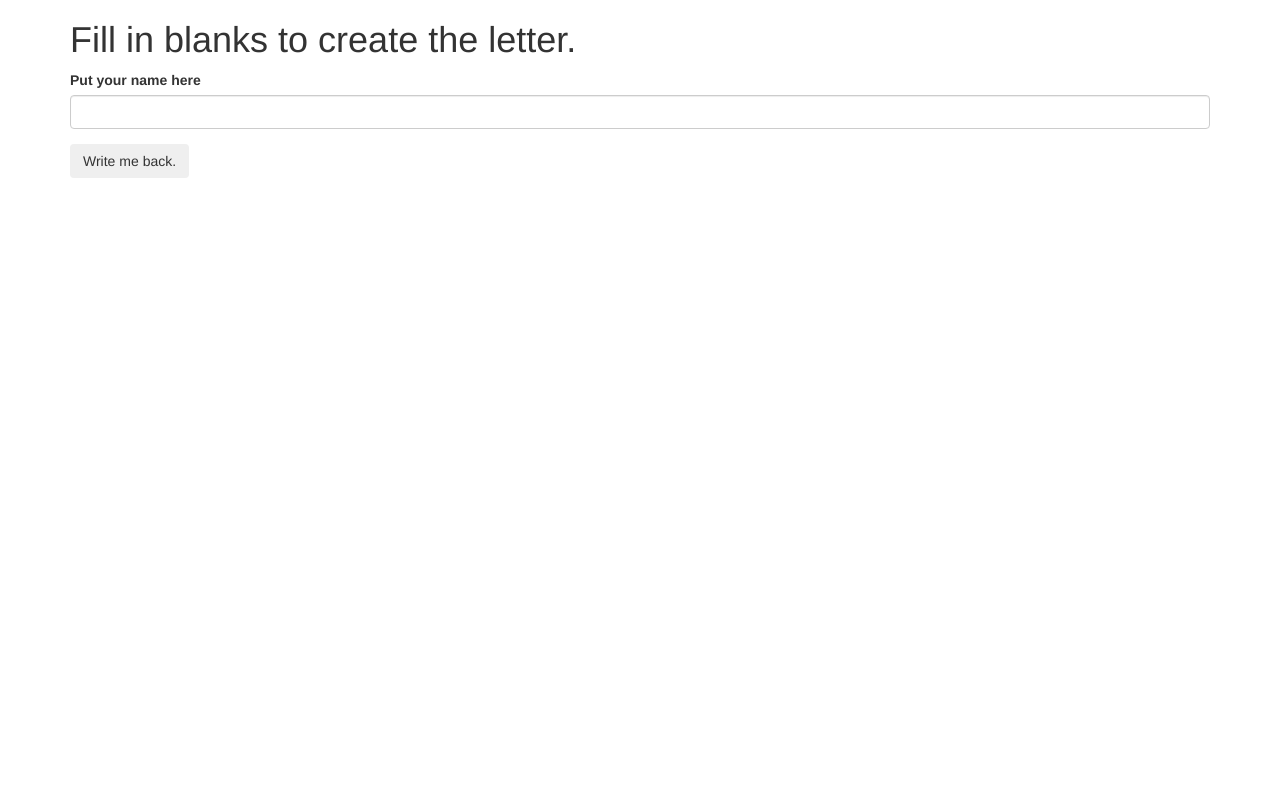
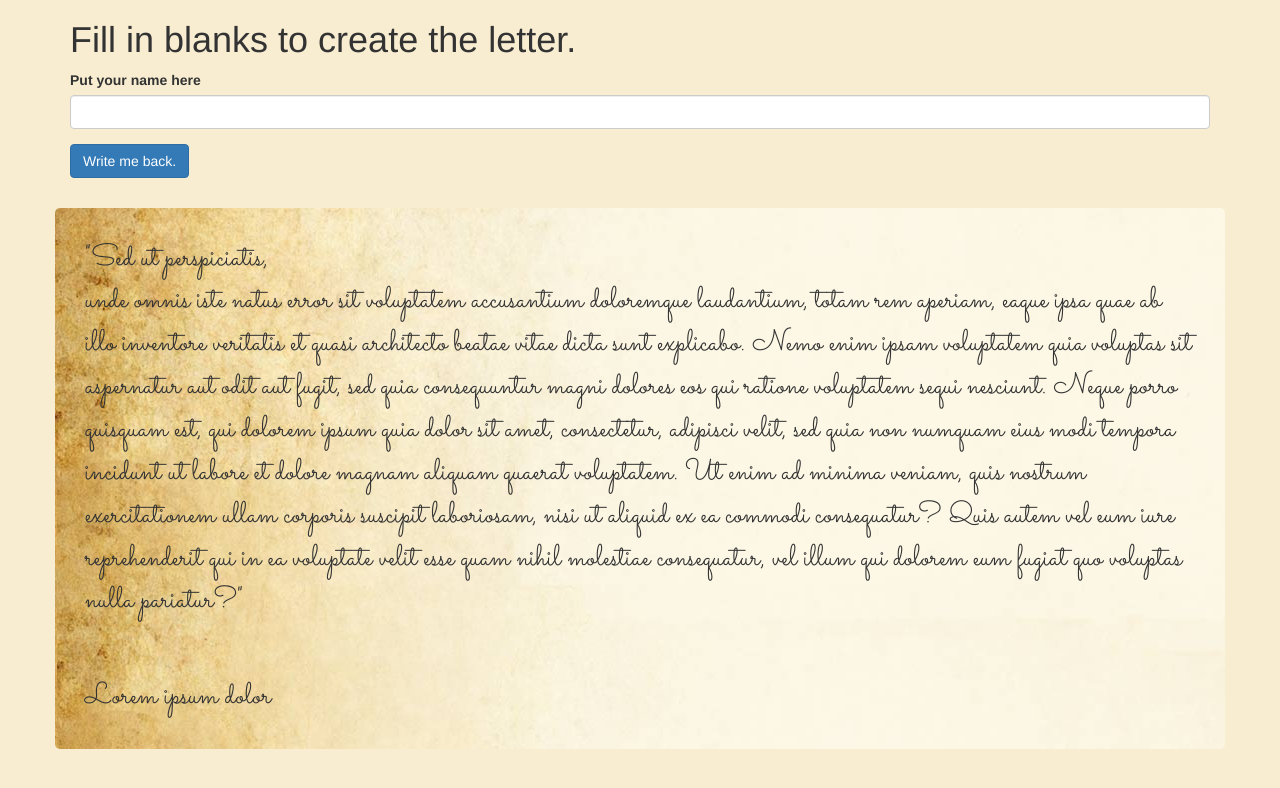
Before and after one commit to Fealios/day3week2, a plain HTML site: page madlibLetter/index.html in a window 1280 px wide. Drawn offline with nearby package versions, Linux system fonts and the light colour scheme.

Commit message:
more styling.

```diff
--- a/madlibLetter/css/styles.css
+++ b/madlibLetter/css/styles.css
@@ -1,3 +1,15 @@
+@import url('https://fonts.googleapis.com/css?family=Sacramento');
+
 #letter {
-  display:none;
+  /*display:none;*/
+  margin-top: 30px;
+  font-family: 'Sacramento', cursive;
+  font-size: 30px;
+  background-image: url("../images/parchment2.jpg");
+  border-radius: 5px;
+  padding: 30px;
 }
+
+body {
+  background-color: #F8EDD1;
+}
--- a/madlibLetter/index.html
+++ b/madlibLetter/index.html
@@ -18,13 +18,14 @@
           <input id="myName" type="text" class="form-control">
         </div>
 
-        <button id="submit" type="submit" class="btn">Write me back.</button>
+        <button id="submit" type="submit" class="btn btn-primary">Write me back.</button>
       </form>
     </div>
-    <div id="letter">
+    <div class="container" id="letter">
       <p>
-        "Sed ut perspiciatis unde omnis iste natus error sit voluptatem accusantium doloremque laudantium, totam rem aperiam, eaque ipsa quae <span class="output"> </span> ab illo inventore veritatis et quasi architecto beatae vitae dicta sunt explicabo. Nemo enim ipsam voluptatem quia voluptas sit aspernatur aut odit aut fugit, sed quia consequuntur magni dolores eos qui ratione voluptatem sequi <span class="output"></span> nesciunt. Neque porro quisquam est, qui dolorem ipsum quia dolor sit amet, consectetur, adipisci velit, sed quia non numquam eius modi tempora incidunt ut labore et dolore magnam aliquam quaerat voluptatem. Ut <span class="output"></span> enim ad minima veniam, quis nostrum exercitationem ullam corporis suscipit laboriosam, nisi ut aliquid ex ea commodi consequatur? Quis autem vel eum iure reprehenderit qui in ea voluptate velit esse quam nihil molestiae consequatur, vel illum qui dolorem eum fugiat quo voluptas nulla pariatur?"
+        "Sed ut perspiciatis, <br> unde omnis iste natus error sit voluptatem accusantium doloremque laudantium, totam rem aperiam, eaque ipsa quae <span class="output"> </span> ab illo inventore veritatis et quasi architecto beatae vitae dicta sunt explicabo. Nemo enim ipsam voluptatem quia voluptas sit aspernatur aut odit aut fugit, sed quia consequuntur magni dolores eos qui ratione voluptatem sequi <span class="output"></span> nesciunt. Neque porro quisquam est, qui dolorem ipsum quia dolor sit amet, consectetur, adipisci velit, sed quia non numquam eius modi tempora incidunt ut labore et dolore magnam aliquam quaerat voluptatem. Ut <span class="output"></span> enim ad minima veniam, quis nostrum exercitationem ullam corporis suscipit laboriosam, nisi ut aliquid ex ea commodi consequatur? Quis autem vel eum iure reprehenderit qui in ea voluptate velit esse quam nihil molestiae consequatur, vel illum qui dolorem eum fugiat quo voluptas nulla pariatur?"
       </p>
+      <br> Lorem ipsum dolor
     </div>
   </body>
 </html>
```
Also changed, not shown: madlibLetter/images/parchment2.jpg (added), 1 other file.
